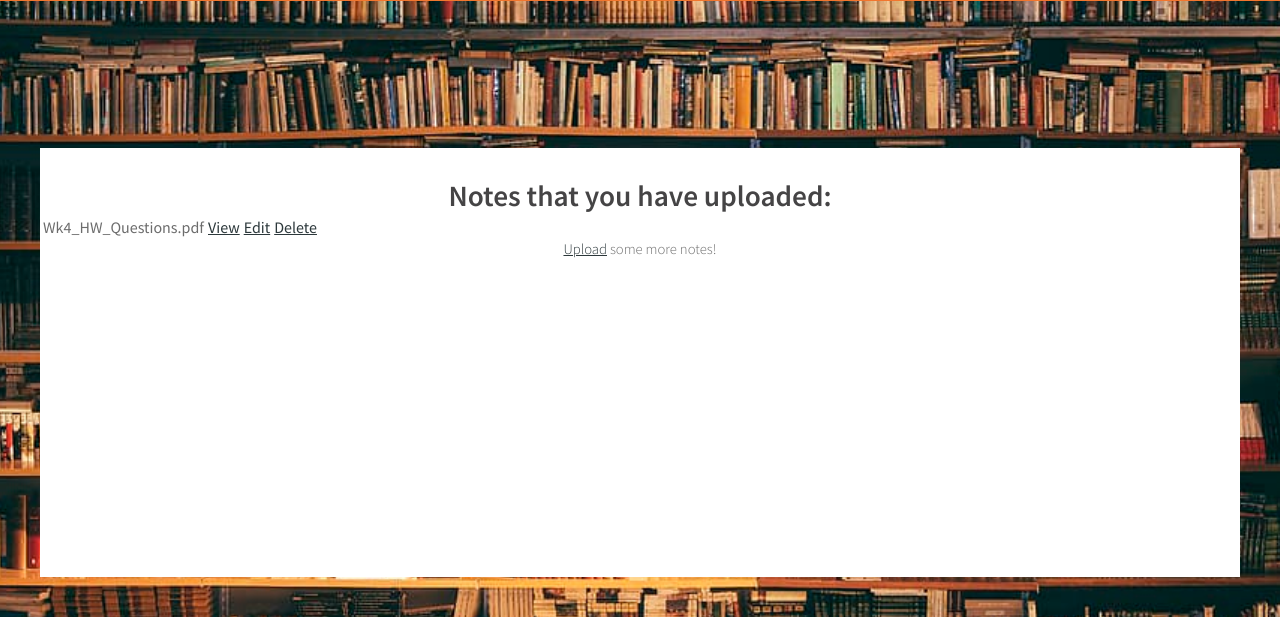
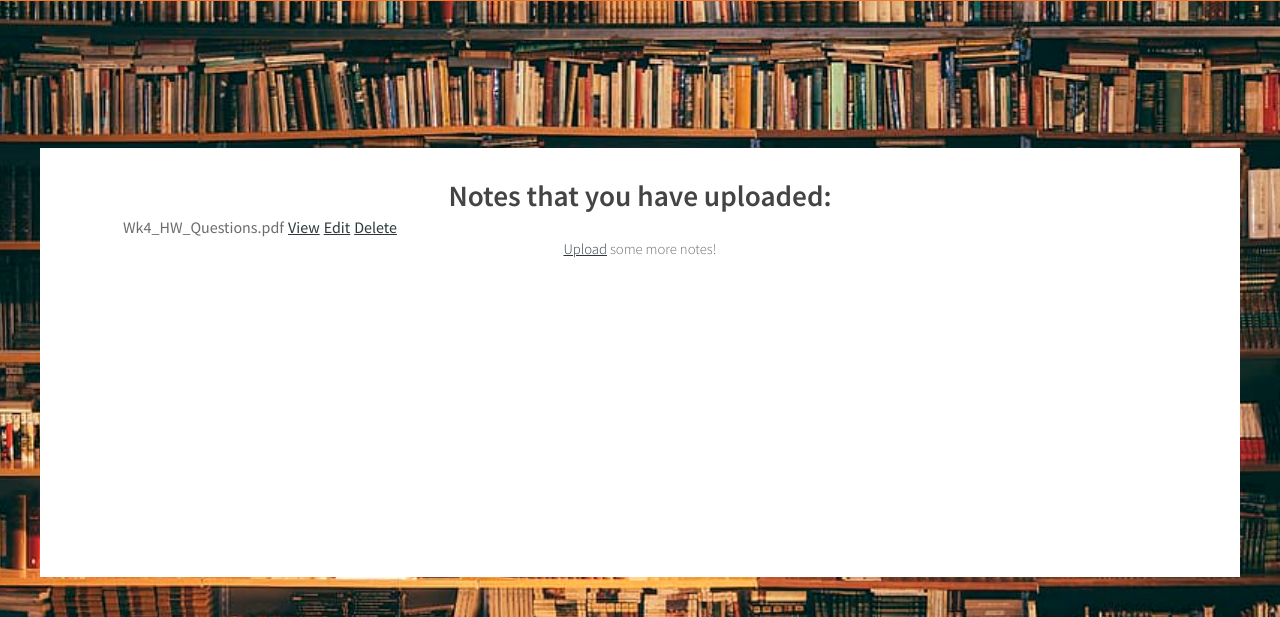
Before and after one commit to ckonz528/OpenBinder, a Flask app: page /list.html in a window 1280 px wide. Shown: the part 104-721 px from the top of the page. Run offline with Flask 2, Linux system fonts and the light colour scheme; a user stored in the database is signed in; data comes from the database, SQL or seed files in the repository; both versions use the stored data as it was after the commit.

Commit message:
from macbook

```diff
--- a/templates/list.html
+++ b/templates/list.html
@@ -6,7 +6,7 @@
     <h1>You have no notes yet! <a href="upload.html">Upload</a> some now!</h1>
     {% else %}
     <h1>Notes that you have uploaded:</h1>
-    <table style="float: center;">
+    <table style="float: center; padding-left: 5em;">
         {% for note in notes %}
         <tr>
             <td>{{note.filename}}</td>
--- a/templates/upload.html
+++ b/templates/upload.html
@@ -8,7 +8,7 @@
         <form method="POST" enctype="multipart/form-data">
             <input type="file" class="input" name="note" /><br />
             Comma separated tags:<br />
-            <textarea class="input" name="tags"></textarea><br />
+            <textarea class="input" name="tags"></textarea><br /><br />
             <input type="submit" class="button" value="Upload" />
         </form>
     </div>
```
Also changed, not shown: app.py (+6 -2 lines), data.db.
